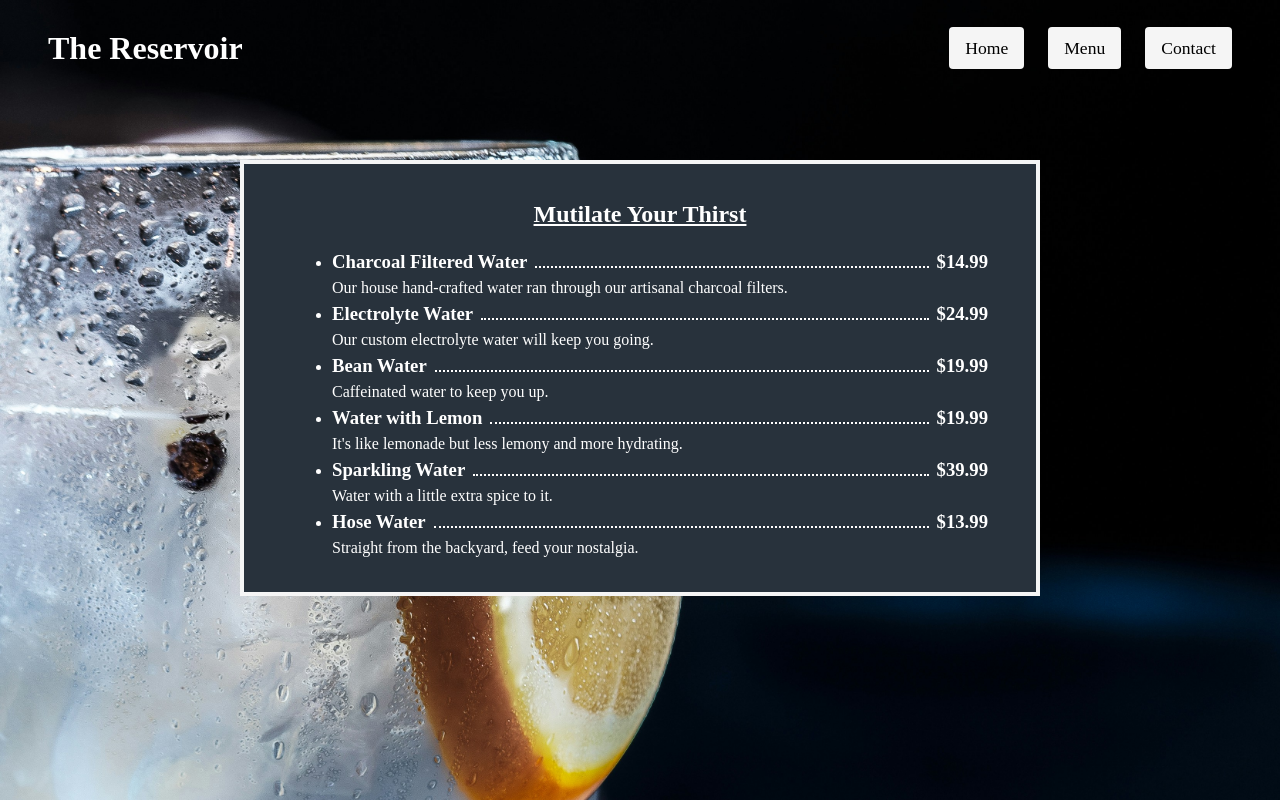
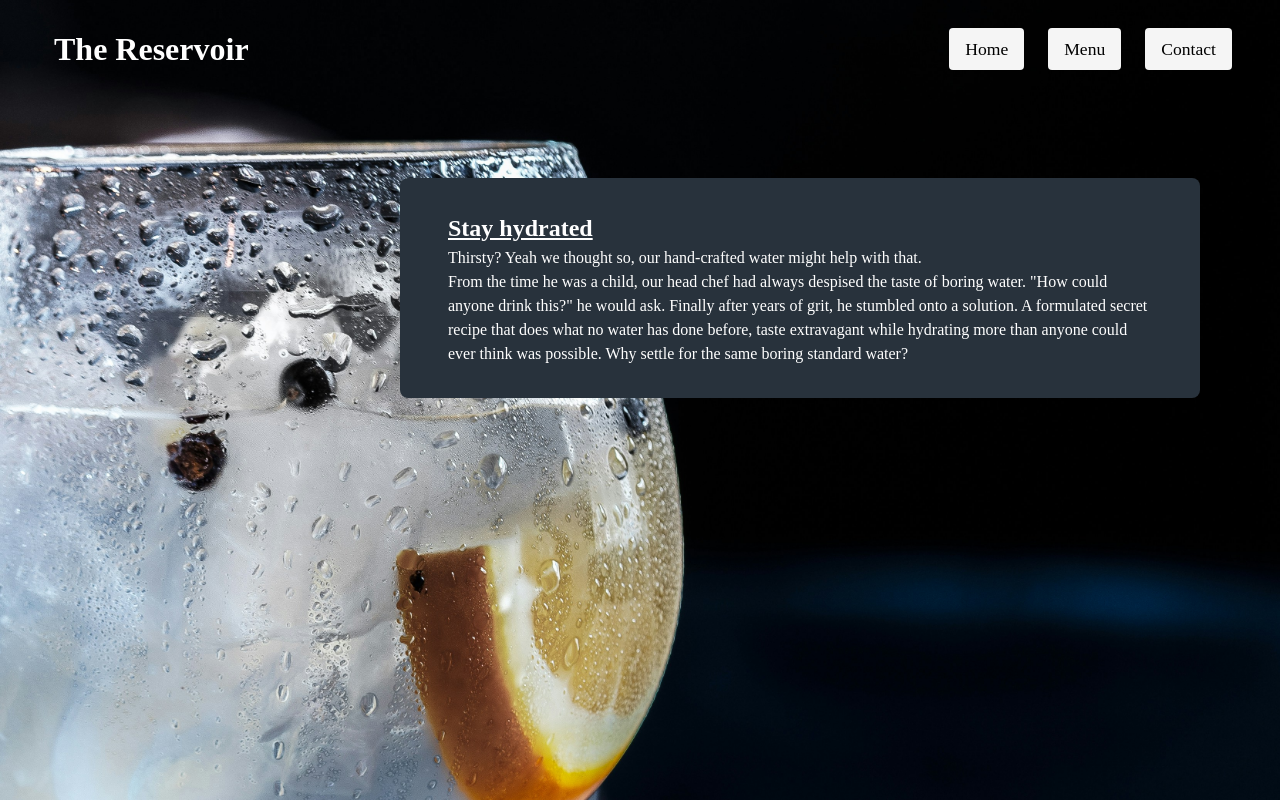
Before and after one commit to JustDamion/restaurant-page, a website built with webpack: page src/template.html in a window 1280 px wide. Both pictures are taken after a click on the button "Home". Built offline with nearby package versions, Linux system fonts and the light colour scheme.

Commit message:
Add ScreenController for navigation

```diff
--- a/src/index.js
+++ b/src/index.js
@@ -2,5 +2,30 @@ import "./styles.css";
 import Home from "./screens/home.js";
 import Menu from "./screens/menu.js";
 
-// Home.render();
-Menu.render();
+const ScreenController = (() => {
+    const contentDiv = document.querySelector("#content")
+    const brandingButton = document.querySelector("#brandingButton")
+    const homeButton = document.querySelector("#homeButton");
+    const menuButton = document.querySelector("#menuButton");
+    const contactButton = document.querySelector("#contactButton");
+
+    Home.render();
+
+    const clearContent = () => {
+        contentDiv.textContent = "";
+    }
+
+    const renderHomeScreen = () => {
+        clearContent();
+        Home.render();
+    }
+
+    const renderMenuScreen = () => {
+        clearContent();
+        Menu.render();
+    }
+
+    brandingButton.addEventListener("click", renderHomeScreen);
+    homeButton.addEventListener("click", renderHomeScreen);
+    menuButton.addEventListener("click", renderMenuScreen);
+})();
--- a/src/styles.css
+++ b/src/styles.css
@@ -82,7 +82,10 @@ h6 {
 }
 
 .header__branding {
+    color: white;
     cursor: pointer;
+    background-color: transparent;
+    border: none;
 }
 
 .navbar {
--- a/src/template.html
+++ b/src/template.html
@@ -9,14 +9,14 @@
 
 <body class="body">
     <header class="header">
-        <div class="header__branding">
+        <button class="header__branding" id="brandingButton">
             <h1 class="header__title">The Reservoir</h1>
-        </div>
+        </button>
 
         <nav class="navbar">
-            <button class="navbar__item">Home</button>
-            <button class="navbar__item">Menu</button>
-            <button class="navbar__item">Contact</button>
+            <button class="navbar__item" id="homeButton">Home</button>
+            <button class="navbar__item" id="menuButton">Menu</button>
+            <button class="navbar__item" id="contactButton">Contact</button>
         </nav>
     </header>
 
```
